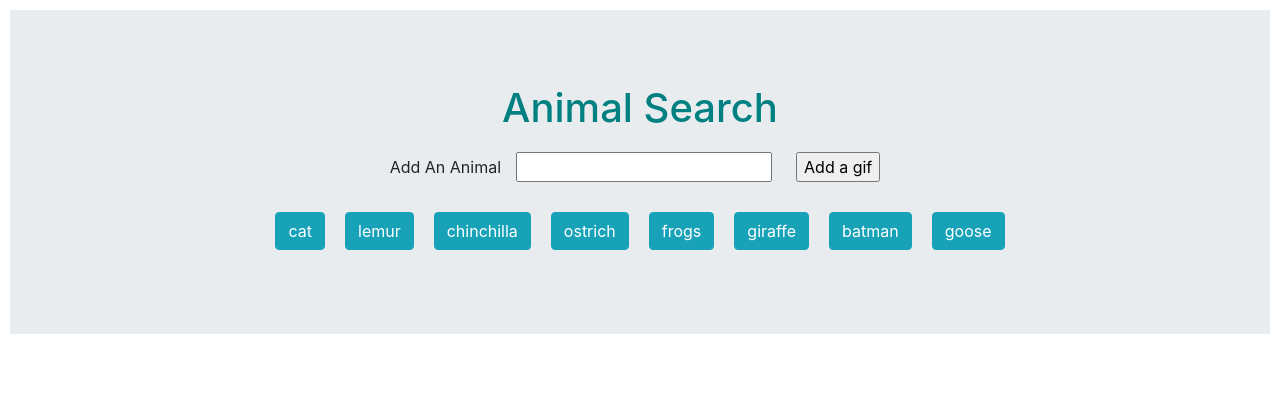
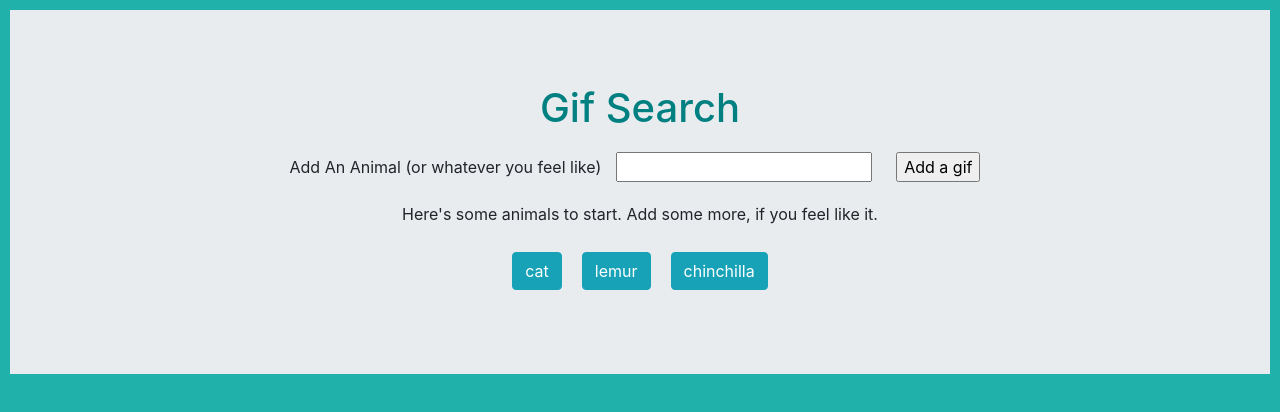
Before and after one commit to prry93/gif, a plain HTML site: page index.html in a window 1280 px wide. Drawn offline with nearby package versions, Linux system fonts and the light colour scheme.

Commit message:
added comments and refined html layout

```diff
--- a/index.html
+++ b/index.html
@@ -6,6 +6,9 @@
   <title>giphy</title>
   <link rel="stylesheet" href="https://stackpath.bootstrapcdn.com/bootstrap/4.1.0/css/bootstrap.min.css" integrity="sha384-9gVQ4dYFwwWSjIDZnLEWnxCjeSWFphJiwGPXr1jddIhOegiu1FwO5qRGvFXOdJZ4" crossorigin="anonymous">
 <style type="text/css">
+  body{
+    background-color: lightseagreen;
+  }
     button,
     form,
     div,
@@ -19,6 +22,7 @@
     }
     .gif-layout{
       display: inline-block;
+      color: white;
     }
   </style>
 </head>
@@ -26,14 +30,15 @@
 <body>
   <div class="jumbotron jumbotron-fluid">
     <div class="container">
-      <h1>Animal Search</h1>
+      <h1>Gif Search</h1>
       <form id="gifs-form">
-        <label for="gifs-input">Add An Animal</label>
+        <label for="gifs-input">Add An Animal (or whatever you feel like)</label>
         <input type="text" id="gifs-input">
         <!-- Button triggers new gifs  -->
         <input id="add-gif" type="submit" value="Add a gif">
       </form>
       <!-- Div for the buttons -->
+      <p>Here's some animals to start. Add some more, if you feel like it.</p>
       <div id="buttons-view"></div>
     </div>
   </div>
--- a/main.js
+++ b/main.js
@@ -1,11 +1,13 @@
-var animals = ["cat", "lemur", "chinchilla", "ostrich", "frogs", "giraffe", "batman", "goose"]
+// Some starter items to be turned to search buttons.
+var searchTerm = ["cat", "lemur", "chinchilla"]
 
+// The primary function that is in charge of gathering the response data and using it to generate gifs
 function displayGif() {
 
      var animal = $(this).attr("data-name");
      var queryURL = "http://api.giphy.com/v1/gifs/search?q=" +
     //  Will limit the number of gifs displayed to 10
-        animal + "&api_key=AfdI1lf80chzr14HBrGalDPpGz4aECNQ&limit=10";
+        animal + "/&api_key=AfdI1lf80chzr14HBrGalDPpGz4aECNQ&limit=10";
 
 // Creating an AJAX call for the specific movie button being clicked
     $.ajax({
@@ -14,18 +16,19 @@ function displayGif() {
     }).then(function(response) {
 
   var results = response.data;
-  console.log(results);
+  console.log(response);
+
 for (var i = 0; i < results.length; i++) {
 
-// Creating and storing a div tag
+// Creating a div tag for the gif image data to be stored.
   var animalDiv = $("<div>");
     animalDiv.addClass("gif-layout");
+  var title = "Title: " + results[i].title;
 
-      var title = "GIF name: " + results[i].title;
 // Creating a paragraph tag with the result item's title
   var p = $("<p>").text(title);
 
-    // Creating and storing an image tag
+// Creating and storing an image tag for the div
   var animalImage = $("<img>");
 // Setting the src attribute of the image to a property pulled off the result item
       animalImage.attr("src", results[i].images.fixed_height_still.url);
@@ -33,16 +36,10 @@ function displayGif() {
       animalImage.attr('data-still', results[i].images.fixed_height_still.url);
       animalImage.addClass('gif');
 
-      animalDiv.append(animalImage);
-      animalDiv.append(p);
-
+// <!-- sets the data-state to still or animate based on a click.-->
+// By default, the gifs will be still since the instructions wanted that
   $(".gif").on("click", function() {
-
         var state = $(this).attr("data-state");
-  // <!-- sets the data-state to still or animate.-->
-  // By default, the gifs will be still since the instructions wanted that
-  // click on the image to "animate" the gif
-
         if (state === "still") {
           $(this).attr("src", $(this).attr("data-animate"));
           $(this).attr("data-state", "animate");
@@ -52,6 +49,11 @@ function displayGif() {
         }
       });
 
+  // The appends will gather the results data for it to be displayed in the generated div
+  animalDiv.append(animalImage);
+  animalDiv.append(p);
+  // prepending the generated animalDiv to the html class gifs-view lets the user see new gifs above the previously generated gifs.
+  // Note: when clicking the same tag again, the gifs generated will be the same. Setting the query url to random does not solve it.
   $("#gifs-view").prepend(animalDiv);
     }
   });
@@ -59,25 +61,25 @@ function displayGif() {
 
 // Renders buttons that contain the data pulled
 function renderButtons() {
-
 // will prevent buttons previously entered in the array from becoming buttons
     $("#buttons-view").empty();
 // Looping through the array of gifs
-    for (var i = 0; i < animals.length; i++) {
+    for (var i = 0; i < searchTerm.length; i++) {
     var a = $("<button>");
   // Adding a class animal-btn
     a.addClass("animal-btn");
     // gives bootstrap class
     a.addClass("btn btn-info");
   // Adding a data-attribute
-    a.attr("data-name", animals[i]);
+    a.attr("data-name", searchTerm[i]);
   // Providing the initial button text
-    a.text(animals[i]);
+    a.text(searchTerm[i]);
   // Adding the button to the buttons-view div
     $("#buttons-view").append(a);
 
   }
  }
+
 
 // This function when a button containing an animal name is clicked
 $("#add-gif").on("click", function(event) {
@@ -85,9 +87,10 @@ $("#add-gif").on("click", function(event) {
 // This line grabs the input from the textbox
   var animal = $("#gifs-input").val().trim();
 // Adding animal from the textbox to our array
-  animals.push(animal);
+  searchTerm.push(animal);
   renderButtons();
 });
+
 
 // Adding .onclick for .animal-btn
   $(document).on("click", ".animal-btn", displayGif);
```
Lines whose indentation alone changed are shown as unchanged.
